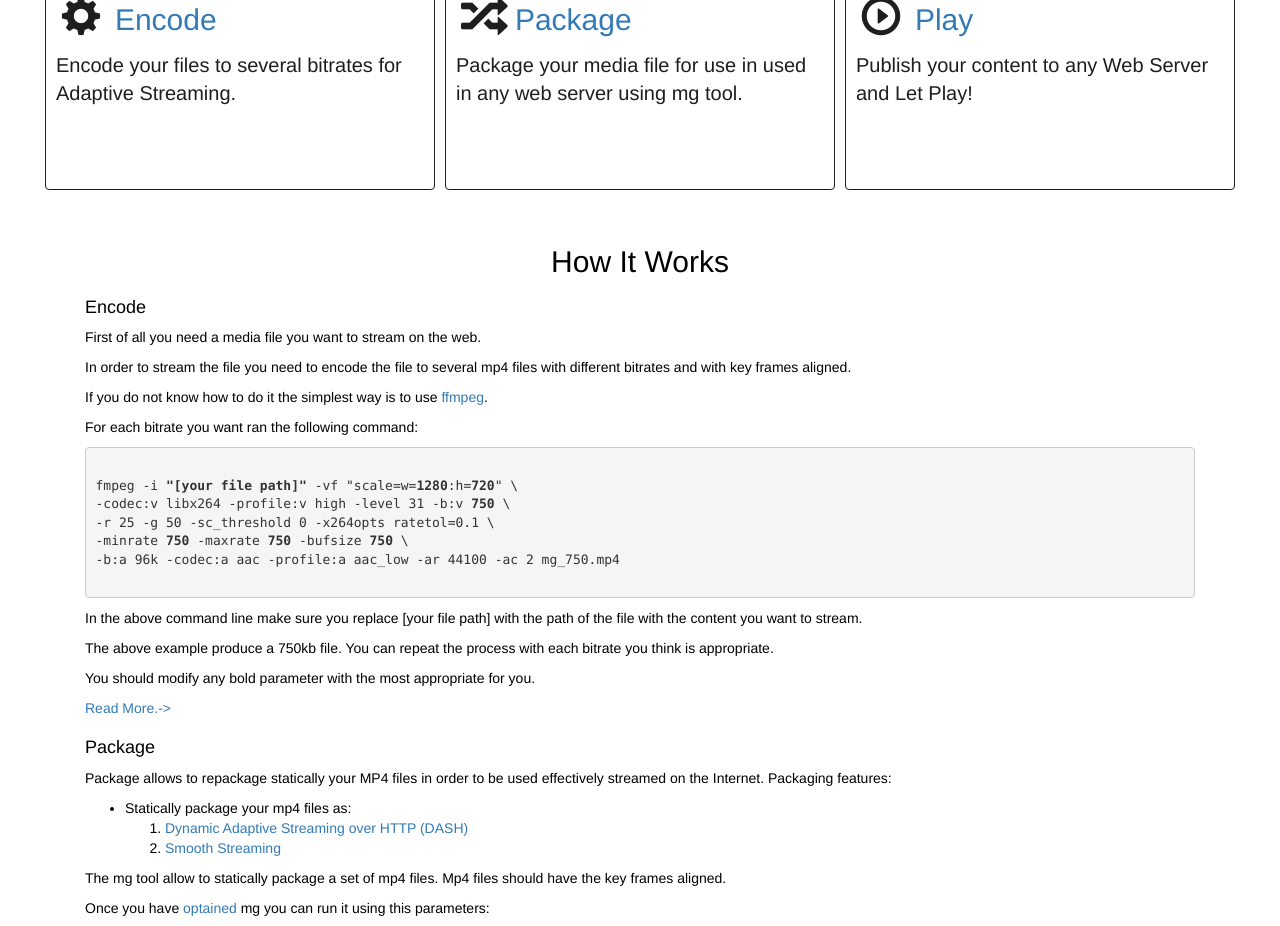
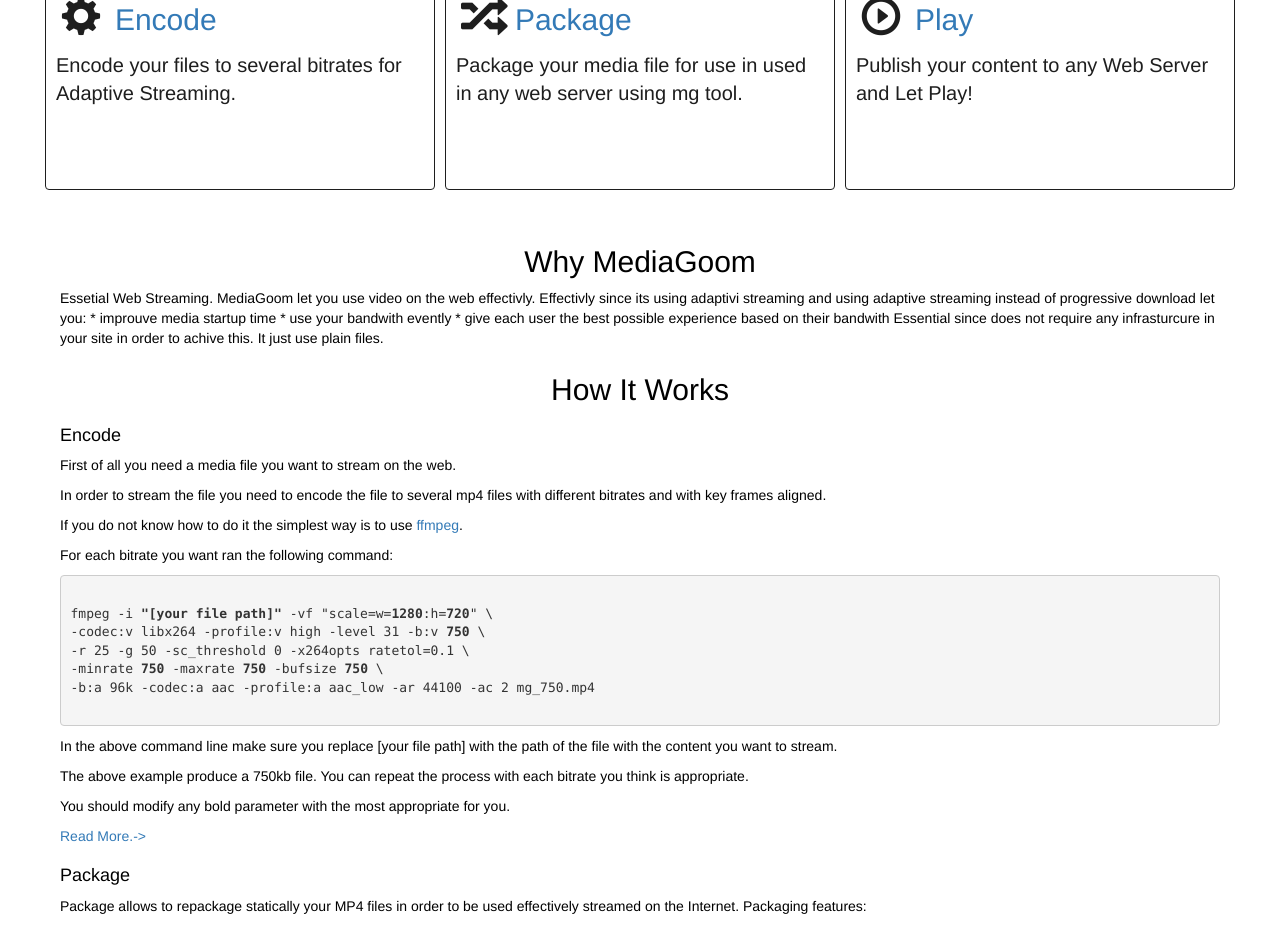
Before and after one commit to mediagoom/mediagoom.github.io, a Jekyll site: the page built from index.html, in a window 1280 px wide. Shown: the part 390-1316 px from the top of the page. Built offline with Jekyll 4.4.1, drawn with Linux system fonts in a browser that asks for light colours.

Commit message:
added why

```diff
--- a/_sass/_layout.scss
+++ b/_sass/_layout.scss
@@ -90,6 +90,12 @@
             margin-left: 20px;
         }
     }
+
+    img
+    {
+
+    }
+
 }
 
 
--- a/googlee33552ae468a4418.html
+++ /dev/null
@@ -1 +0,0 @@
-google-site-verification: googlee33552ae468a4418.html
--- a/index.html
+++ b/index.html
@@ -2,17 +2,16 @@
 description: pippo
 ---
 <!DOCTYPE html>
-<html><head>
+<html lang="en"><head>
 <meta http-equiv="content-type" content="text/html; charset=UTF-8">
-    <meta charset="utf-8">
+
     <meta name="viewport" content="width=device-width, initial-scale=1.0">
 
 
-    <meta name="title">
     <meta name="description" content="{{page.description}}">
 
 
-    <title>Media Goom </title>
+    <title>Media Goom. Essential Adaptive Web Streaming.</title>
 
 <link rel="shortcut icon" type="image/x-icon" href="favicon.ico" />
 
@@ -70,13 +69,14 @@
             /*background-color: #bfbfbf;*/
             background-color: rgba(255, 255, 255, 0.90);
             color: black;
-            margin-left: -25px;
+            /*margin-left: -25px;
             margin-right: -25px;
 
             padding-left: 50px;
             padding-right: 50px;
 
             padding-bottom:80px;
+	    */
         }
 
         .big_header
@@ -302,6 +302,27 @@
     <p>&nbsp;</p>
 
         <div class="mid-body">
+
+	    <div class="row row-max-width">
+                <div class="col-md-12" style="text-align: center;">
+                    <a name="WhyMediaGoom"></a>
+                    <h2 class="">Why MediaGoom</h2>
+
+                            <div class="chapter" style="text-align: left;">
+			    	<span class="chapter-body">
+		Essetial Web Streaming. MediaGoom let you use video on the web effectivly.
+		Effectivly since its using adaptivi streaming and using adaptive streaming instead of progressive download let you:
+		* improuve media startup time
+		* use your bandwith evently
+		* give each user the best possible experience based on their bandwith
+		Essential since does not require any infrasturcure in your site in order to achive this. It just use plain files.
+
+			</span>
+			</div>
+                 </div>
+	   </div>
+
+
             <div class="row row-max-width">
                 <div class="col-md-12" style="text-align: center;">
                     <a name="howitworks"></a>
@@ -319,9 +340,9 @@
 
                             <h4 class="chapter-title">{{action.title}}</h4>
 
-                            <span class="chapter-body">
+                            <div class="chapter-body">
 				{{action.content}}
-                            </span>
+                            </div>
 
                         </div>
                     </div>
```
Also changed, not shown: _layouts/page.html (+7 -3 lines), img/mediagoom.png (added).
